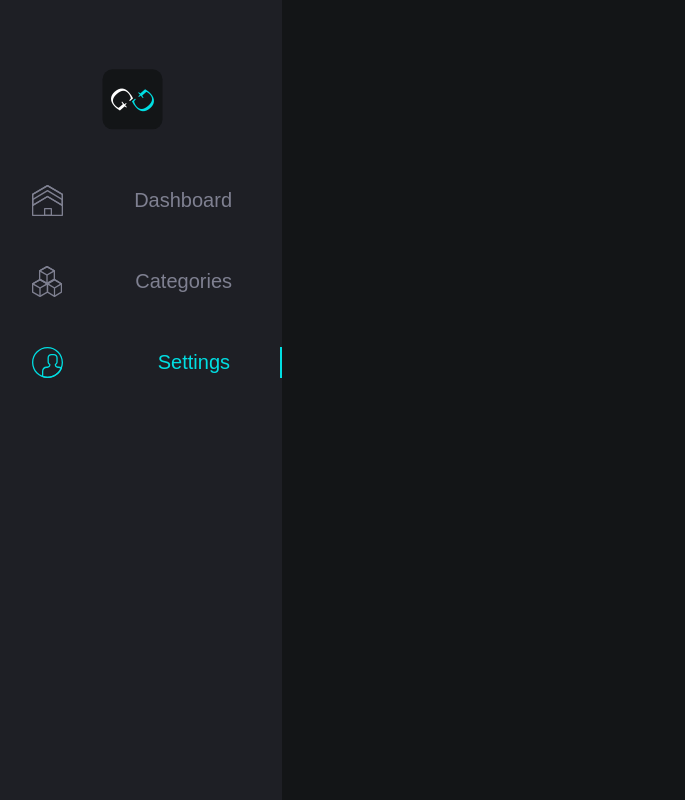
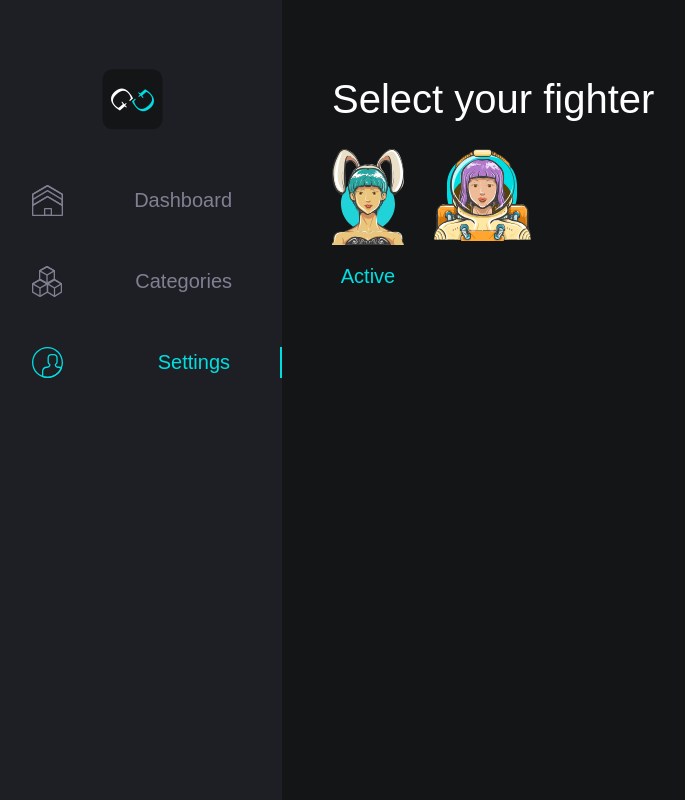
Before and after one commit to Kapitan-Nemo/GloGlo, a Vue app: page /settings in a window 1280 px wide. Shown: the whole page, without its empty margins (18-703 px from the left). Built offline with nearby package versions, Linux system fonts and the light colour scheme; no server answers; sample sign-in values are in the browser's storage.

Commit message:
avatars choose feature

```diff
--- a/src/router/index.ts
+++ b/src/router/index.ts
@@ -2,9 +2,9 @@ import { useUserStore } from "@/stores/auth";
 import { createRouter, createWebHistory } from "vue-router";
 
 const DashboardView = () => import("@/views/dashboard/dashboardView.vue");
-const LoginView = () => import("@/views/LoginView.vue");
+const LoginView = () => import("@/views/login/loginView.vue");
 const CategoriesView = () => import("@/views/categories/categoriesView.vue");
-const SettingsView = () => import("@/views/SettingsView.vue");
+const SettingsView = () => import("@/views/settings/settingsView.vue");
 
 const router = createRouter({
   history: createWebHistory(import.meta.env.BASE_URL),
--- a/src/views/SettingsView.vue
+++ /dev/null
@@ -1,7 +0,0 @@
-<script setup lang="ts"></script>
-
-<template>
-  <div></div>
-</template>
-
-<style scoped></style>
--- /dev/null
+++ b/src/views/settings/settingsView.vue
@@ -0,0 +1,50 @@
+<script setup lang="ts">
+import { ref } from "vue";
+const avatars = import.meta.glob("@/assets/icons/avatars/*.svg");
+const avatarsArray = Object.keys(avatars).map((font) =>
+  font.replace("@/assets/icons/avatars/", "")
+);
+const currentAvatar = ref("/src/assets/icons/avatars/avatar-1.svg"); //TODO: get from api call
+
+const activeAvatar = (avatar: string) => {
+  currentAvatar.value = avatar;
+};
+</script>
+
+<template>
+  <h1 class="">Select your fighter</h1>
+  <div class="avatars">
+    <div
+      class="avatars__single"
+      @click="activeAvatar(item)"
+      v-for="item in avatarsArray"
+      :key="item"
+    >
+      <img class="avatars__single-photo" :src="`${item}`" />
+      <p class="avatars__single-active" v-if="currentAvatar == item">Active</p>
+    </div>
+  </div>
+</template>
+
+<style lang="scss" scoped>
+.avatars {
+  display: flex;
+  &__single {
+    padding: 0 30px 0px 0;
+    flex-flow: column;
+    display: flex;
+    align-items: center;
+    justify-content: c;
+    &-photo {
+      transition: transform 250ms;
+      cursor: pointer;
+      &:hover {
+        transform: translateY(-10px);
+      }
+    }
+    &-active {
+      color: $primary;
+    }
+  }
+}
+</style>
```
Also changed, not shown: src/views/login/loginView.vue (renamed from src/views/LoginView.vue).
